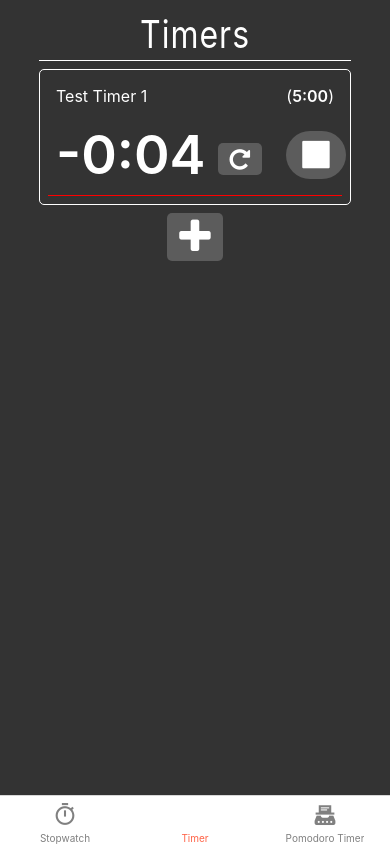
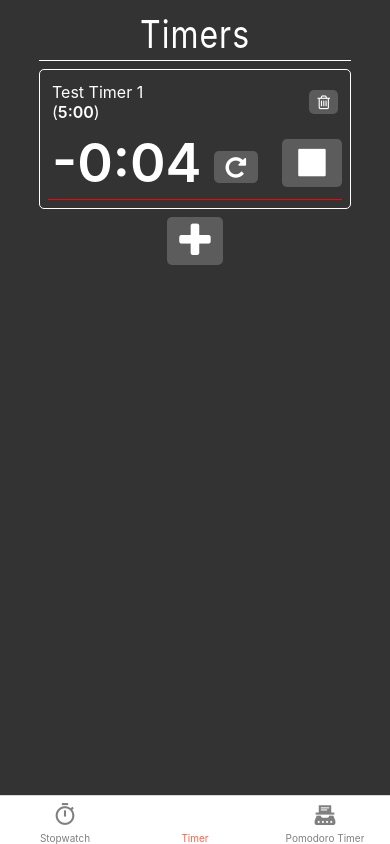
Before and after one commit to PLCoster/cs50m-project1-pomodoro, a React Native app: screen /Timer in a window 390 px wide. Built offline with nearby package versions, Linux system fonts and the light colour scheme.

Commit message:
feat: Timers can now be deleted using a button on the timer

```diff
--- a/components/Timer.jsx
+++ b/components/Timer.jsx
@@ -18,12 +18,16 @@ const styles = StyleSheet.create({
     padding: 8,
   },
   timerDetailsContainer: {
+    padding: 4,
     justifyContent: 'space-between',
-    padding: 8,
   },
   timerDetailsText: {
     fontSize: 16,
     color: '#fff',
+  },
+  timerControlButton: {
+    marginRight: 0,
+    paddingHorizontal: 8,
   },
   timerResetButton: {
     marginTop: 16,
@@ -35,7 +39,6 @@ const styles = StyleSheet.create({
     marginRight: 0,
     paddingVertical: 8,
     paddingHorizontal: 16,
-    borderRadius: 100,
   },
   timerRemainingLine: {
     borderBottomWidth: StyleSheet.hairlineWidth,
@@ -88,7 +91,9 @@ function Timer({
 
   return (
     <View style={styles.timerContainer}>
+      {/* TIMER NAME, INITIAL TIME AND EDIT/DELETE CONTROLS */}
       <View style={[sharedStyles.flexRow, styles.timerDetailsContainer]}>
+        <View>
           <Text style={styles.timerDetailsText}>{timerName}</Text>
           <Text style={styles.timerDetailsText}>
             (
@@ -100,7 +105,23 @@ function Timer({
             )
           </Text>
         </View>
+        <View style={sharedStyles.flexRow}>
+          <Pressable
+            style={({ pressed }) => [
+              sharedStyles.button,
+              styles.timerControlButton,
+              pressed ? sharedStyles.buttonPressed : null,
+            ]}
+            accessibilityLabel={`Delete this Timer`}
+            onPress={() => deleteTimer(id)}
+          >
+            <FontAwesome name="trash-o" size={16} color="#fff" />
+          </Pressable>
+        </View>
+      </View>
+
       <View style={[sharedStyles.flexRow, styles.timerDetailsContainer]}>
+        {/* TIMER CLOCK AND RESET BUTTON */}
         <View style={[sharedStyles.flexRow, sharedStyles.flexJustifyBetween]}>
           <ClockDisplay
             currentTimerMilliSecs={currentTimerSeconds * 1000}
@@ -122,6 +143,7 @@ function Timer({
           ) : null}
         </View>
 
+        {/* PAUSE / START / STOP BUTTON */}
         <View style={styles.largeButtonContainer}>
           {currentTimerSeconds > 0 ? (
             <Pressable
@@ -158,6 +180,8 @@ function Timer({
           )}
         </View>
       </View>
+
+      {/* GRAPHICAL TIMER DISPLAY */}
       <View style={[sharedStyles.flexRow, sharedStyles.fullWidth]}>
         <View
           style={[
--- a/components/TimerNav.jsx
+++ b/components/TimerNav.jsx
@@ -25,9 +25,14 @@ const styles = StyleSheet.create({
   timerContainer: { backgroundColor: '#333' },
 });
 
-function TimerHomeScreen({ navigation, timers, updateTimer }) {
+function TimerHomeScreen({ navigation, timers, updateTimer, deleteTimer }) {
   const timerComponents = Object.values(timers).map((timerProps) => (
-    <Timer key={timerProps.id} {...timerProps} updateTimer={updateTimer} />
+    <Timer
+      key={timerProps.id}
+      {...timerProps}
+      updateTimer={updateTimer}
+      deleteTimer={deleteTimer}
+    />
   ));
 
   return (
```
Lines whose indentation alone changed are shown as unchanged.
